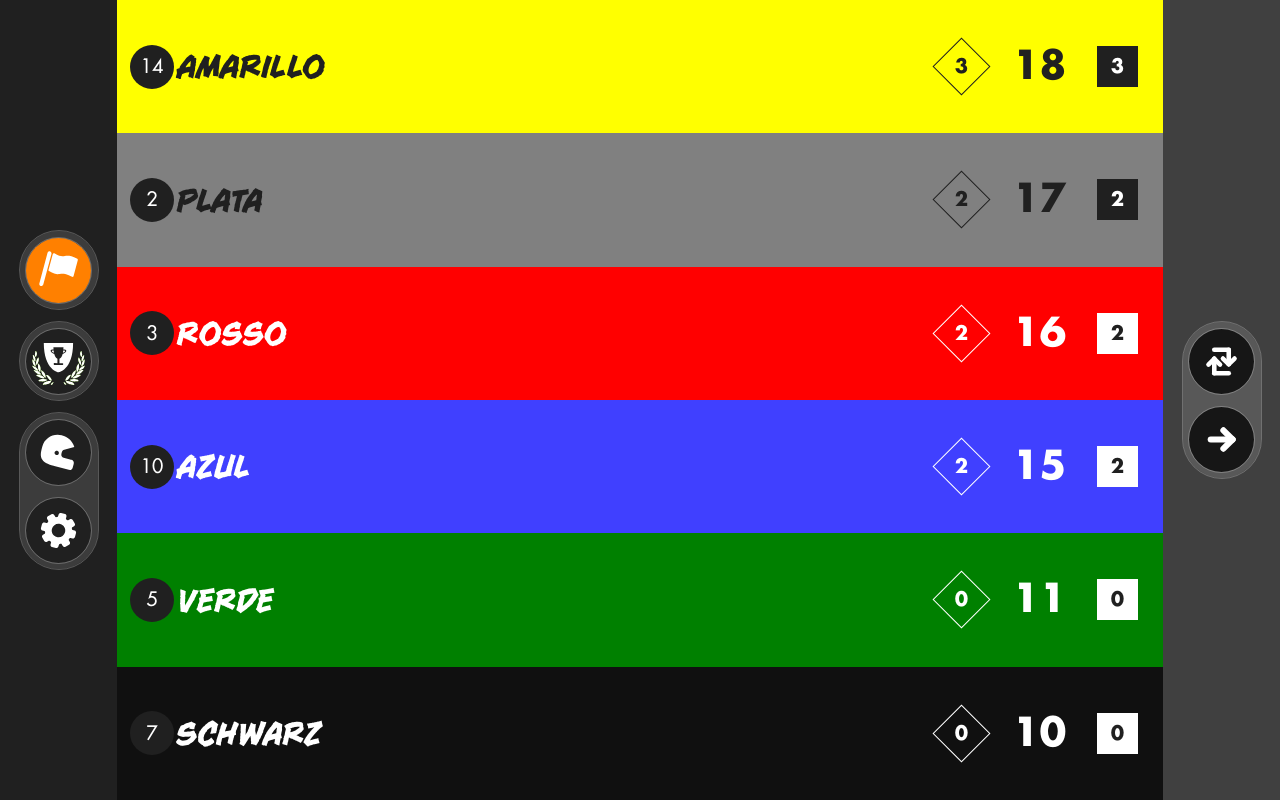
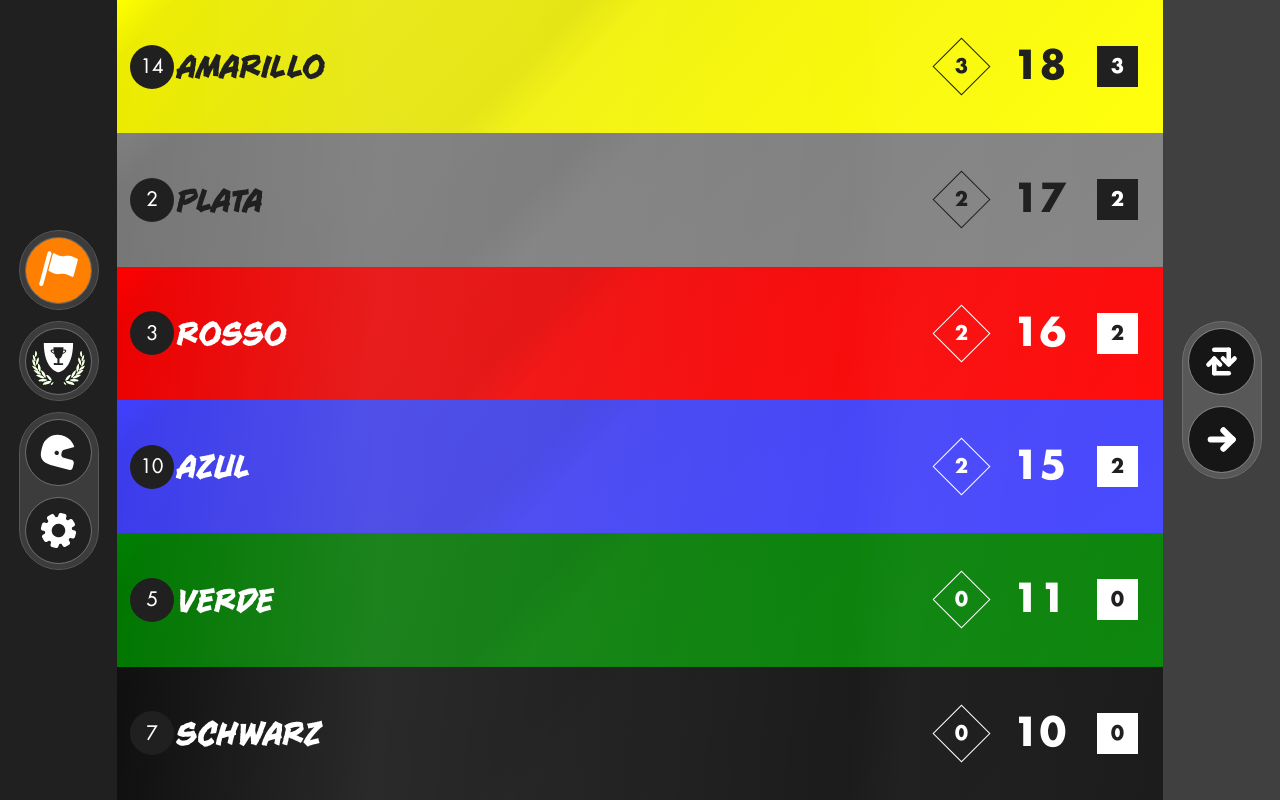
Before and after one commit to meewarwoowoo/heat-legends, a React (Vite) app: page / in a window 1280 px wide. Built offline with nearby package versions, Linux system fonts and the light colour scheme.

Commit message:
https://github.com/meewarwoowoo/heat-legends/issues/12

```diff
--- a/src/App.css
+++ b/src/App.css
@@ -26,6 +26,10 @@
 	--on:			rgb(0,192,0);
 	--off:			rgb(192,0,0);
 	--warning:		rgb(255,0,0);
+
+	--texture-blk:	linear-gradient(315deg, rgba(0,0,0,0) 0%, rgba(0,0,0,0.05) 55%, rgba(0,0,0,0.1) 60%, rgba(0,0,0,0.075) 95%, rgba(0,0,0,0) 100%) ;
+	--texture-wht:	linear-gradient(275deg, rgba(255,255,255,0.05) 0%, rgba(255,255,255,0.075) 25%, rgba(255,255,255,0.05) 30%, rgba(255,255,255,0.125) 75%, rgba(255,255,255,0) 100%) ;
+
 	--move-width:	5.75em ;
 }
 
--- a/src/Race.css
+++ b/src/Race.css
@@ -3,7 +3,7 @@
 #root main .cnt--race  { display: grid ; grid-template: minmax(auto,100%) / auto ; gap: var(--gap) ; align-content: stretch ;  align-items: stretch ;  align-self: stretch; }
 #root[data-view=round] main .cnt--race  { grid-template: auto minmax(auto,100%) / auto ; }
 #root main .cnt--race .full { display: grid ; gap: var(--gap) ; align-items: stretch ; }
-#root main .cnt--race article { display: grid ; gap: 0 var(--gap) ; align-items: center; padding: 0.5em ; overflow: hidden ; background-color: var(--bkg) ; color: var(--txt); border-radius: var(--edge) ; }
+#root main .cnt--race article { display: grid ; gap: 0 var(--gap) ; align-items: center; padding: 0.5em ; overflow: hidden ; background: var(--texture-blk) 0% 50% / 100% 100% no-repeat , var(--texture-wht) 50% 50% / 100% 100% no-repeat ,  var(--bkg) ; color: var(--txt); border-radius: var(--edge) ; }
 #root main .cnt--race article { grid-template: "number driver output action"  auto / 1.75em auto var(--move-width) 1.75em ; }
 #root main:not(.show--number) .cnt--race article { grid-template: "driver output action"  auto / auto 8.5em 1.75em ;  }
 #root main:not(.show--number) .cnt--race article .driver--number  { display: none ; }
```
